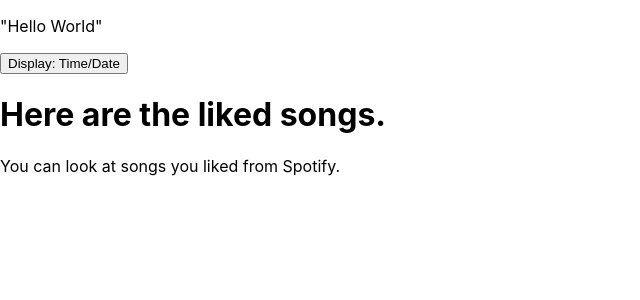
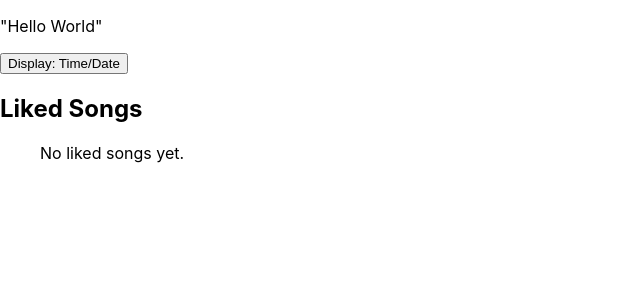
Before and after one commit to sammierosado/liftoff-group-3, a React (Create React App) app in the folder src/main/react-app-brainyBunch/: page /likedsongs in a window 1280 px wide. Shown: the top 300 px of the page, without its empty margins (0-640 px from the left). Built offline with nearby package versions, Linux system fonts and the light colour scheme.

Commit message:
Added homepage and liked songs page

```diff
--- a/src/main/react-app-brainyBunch/package.json
+++ b/src/main/react-app-brainyBunch/package.json
@@ -9,7 +9,7 @@
     "axios": "^1.6.2",
     "react": "^18.2.0",
     "react-dom": "^18.2.0",
-    "react-router-dom": "^6.20.1",
+    "react-router-dom": "^6.21.0",
     "react-scripts": "5.0.1",
     "web-vitals": "^2.1.4"
   },
--- a/src/main/react-app-brainyBunch/src/App.js
+++ b/src/main/react-app-brainyBunch/src/App.js
@@ -4,7 +4,7 @@ import React from "react";
 
 import { BrowserRouter as Router, Routes, Route } from "react-router-dom";
 import HomePage from "./components/HomePage";
-import LikedSongs from "./components/LikedSongs";
+import LikedSongsPage from "./components/LikedSongsPage";
 import Login from "./components/Login";
 import Register from "./components/Register";
 import RandomMusicPage from "./components/RandomMusicPage";
@@ -15,7 +15,7 @@ function App() {
       <div>
         <Routes>
           <Route path="/" element={<HomePage />} />
-          <Route path="/likedsongs" element={<LikedSongs />} />
+          <Route path="/likedsongs" element={<LikedSongsPage />} />
           <Route path="/register" element={<Register />} />
           <Route path="/login" element={<Login />} />
           <Route path="/randompage" element={<RandomMusicPage />} />
--- a/src/main/react-app-brainyBunch/src/components/LikedSongs.js
+++ /dev/null
@@ -1,12 +0,0 @@
-import React from "react";
-
-function LikedSongs() {
-  return (
-    <div>
-      <h1>Here are the liked songs.</h1>
-      <p>You can look at songs you liked from Spotify.</p>
-    </div>
-  );
-}
-
-export default LikedSongs;
--- /dev/null
+++ b/src/main/react-app-brainyBunch/src/components/LikedSongsPage.js
@@ -0,0 +1,34 @@
+import React from "react";
+
+function LikedSongsPage({ likedAlbums }) {
+  return (
+    <div>
+      <h2>Liked Songs</h2>
+      <ul>
+        {likedAlbums && likedAlbums.length > 0 ? (
+          likedAlbums.map((likedAlbum, i) => (
+            <li key={i}>{likedAlbum.name}</li>
+          ))
+        ) : (
+          <p>No liked songs yet.</p>
+        )}
+      </ul>
+    </div>
+  );
+}
+
+
+export default LikedSongsPage;
+
+// import React from "react";
+
+// function LikedSongs() {
+//   return (
+//     <div>
+//       <h1>Here are the liked songs.</h1>
+//       <p>You can look at songs you liked from Spotify.</p>
+//     </div>
+//   );
+// }
+
+// export default LikedSongs;
--- a/src/main/react-app-brainyBunch/src/components/RandomMusicPage.js
+++ b/src/main/react-app-brainyBunch/src/components/RandomMusicPage.js
@@ -1,16 +1,18 @@
-import React from "react";
-import { useEffect, useState } from "react";
+// RandomMusicPage.js
+import React, { useEffect, useState } from "react";
+import { Link, Route, Routes } from "react-router-dom";
+import LikedSongsPage from "./LikedSongsPage";
 import "../css/randomPage.css";
 
 const CLIENT_ID = "2c8d20f72c914fe79dfd499fb8f9644e";
 const CLIENT_SECRET = "9ba9d68e457a43aea82a41d0114e9aa8";
 
 function RandomMusicPage() {
-  const [accessToken, setAcessToken] = useState("");
+  const [accessToken, setAccessToken] = useState("");
   const [albums, setAlbums] = useState([]);
+  const [likedAlbums, setLikedAlbums] = useState([]);
 
   useEffect(() => {
-    // API Acess Token
     var authParameters = {
       method: "POST",
       headers: {
@@ -24,7 +26,7 @@ function RandomMusicPage() {
     };
     fetch("https://accounts.spotify.com/api/token", authParameters)
       .then((result) => result.json())
-      .then((data) => setAcessToken(data.access_token));
+      .then((data) => setAccessToken(data.access_token));
   }, []);
 
   async function search() {
@@ -37,8 +39,27 @@ function RandomMusicPage() {
       }
     )
       .then((response) => response.json())
-      .then((data) => setAlbums(data.albums.items));
+      .then((data) =>
+        setAlbums(
+          data.albums.items.map((album) => ({ ...album, liked: false }))
+        )
+      );
   }
+
+  const handleLike = (index) => {
+    const updatedAlbums = [...albums];
+    updatedAlbums[index].liked = !updatedAlbums[index].liked;
+    setAlbums(updatedAlbums);
+
+    if (updatedAlbums[index].liked) {
+      setLikedAlbums([...likedAlbums, updatedAlbums[index]]);
+    } else {
+      const filteredLikedAlbums = likedAlbums.filter(
+        (album) => album.id !== updatedAlbums[index].id
+      );
+      setLikedAlbums(filteredLikedAlbums);
+    }
+  };
 
   return (
     <div className="RandomMusicPage">
@@ -48,8 +69,7 @@ function RandomMusicPage() {
         </button>
       </div>
       <div>
-        {albums.map((album, i) => {
-          return (
+        {albums.map((album, i) => (
           <div className="RandomCard" key={i}>
             <img src={album.images[0].url} alt="alt text" />
             <div className="container">
@@ -57,13 +77,95 @@ function RandomMusicPage() {
                 <b>{album.name}</b>
               </h4>
               <p>{album.artists[0].name}</p>
+              <button onClick={() => handleLike(i)}>
+                {album.liked ? "Unlike" : "Like"}
+              </button>
             </div>
           </div>
-          );
-        })}
+        ))}
       </div>
+      <div>
+        {/* <Link to="/likedsongs">Go to Liked Songs</Link> */}
+      </div>
+      <Routes>
+        <Route
+          path="/likedsongs"
+          element={<LikedSongsPage likedAlbums={likedAlbums} />}
+        />
+      </Routes>
     </div>
   );
 }
 
 export default RandomMusicPage;
+
+
+
+// import { useEffect, useState } from "react";
+// import "../css/randomPage.css";
+
+// const CLIENT_ID = "2c8d20f72c914fe79dfd499fb8f9644e";
+// const CLIENT_SECRET = "9ba9d68e457a43aea82a41d0114e9aa8";
+
+// function RandomMusicPage() {
+//   const [accessToken, setAcessToken] = useState("");
+//   const [albums, setAlbums] = useState([]);
+
+//   useEffect(() => {
+//     // API Acess Token
+//     var authParameters = {
+//       method: "POST",
+//       headers: {
+//         "content-type": "application/x-www-form-urlencoded",
+//       },
+//       body:
+//         "grant_type=client_credentials&client_id=" +
+//         CLIENT_ID +
+//         "&client_secret=" +
+//         CLIENT_SECRET,
+//     };
+//     fetch("https://accounts.spotify.com/api/token", authParameters)
+//       .then((result) => result.json())
+//       .then((data) => setAcessToken(data.access_token));
+//   }, []);
+
+//   async function search() {
+//     var newAlbums = await fetch(
+//       "https://api.spotify.com/v1/browse/new-releases",
+//       {
+//         headers: {
+//           Authorization: "Bearer " + accessToken,
+//         },
+//       }
+//     )
+//       .then((response) => response.json())
+//       .then((data) => setAlbums(data.albums.items));
+//   }
+
+//   return (
+//     <div className="RandomMusicPage">
+//       <div>
+//         <button className="RandomButton" type="button" onClick={search}>
+//           Search for popular new albums!
+//         </button>
+//       </div>
+//       <div>
+//         {albums.map((album, i) => {
+//           return (
+//             <div className="RandomCard" key={i}>
+//               <img src={album.images[0].url} alt="alt text" />
+//               <div className="container">
+//                 <h4>
+//                   <b>{album.name}</b>
+//                 </h4>
+//                 <p>{album.artists[0].name}</p>
+//               </div>
+//             </div>
+//           );
+//         })}
+//       </div>
+//     </div>
+//   );
+// }
+
+// export default RandomMusicPage;
--- a/src/main/react-app-brainyBunch/src/components/Register.js
+++ b/src/main/react-app-brainyBunch/src/components/Register.js
@@ -1,6 +1,6 @@
 import React, { useState } from "react";
-import UserService from "../services/UserService";
-import axios from "axios";
+// import UserService from "../services/UserService";
+// import axios from "axios";
 import "../css/registerPage.css";
 
 function Register() {
```
Also changed, not shown: 1 other file (tests, documents, lock files or other folders). Lines whose indentation alone changed are shown as unchanged.
